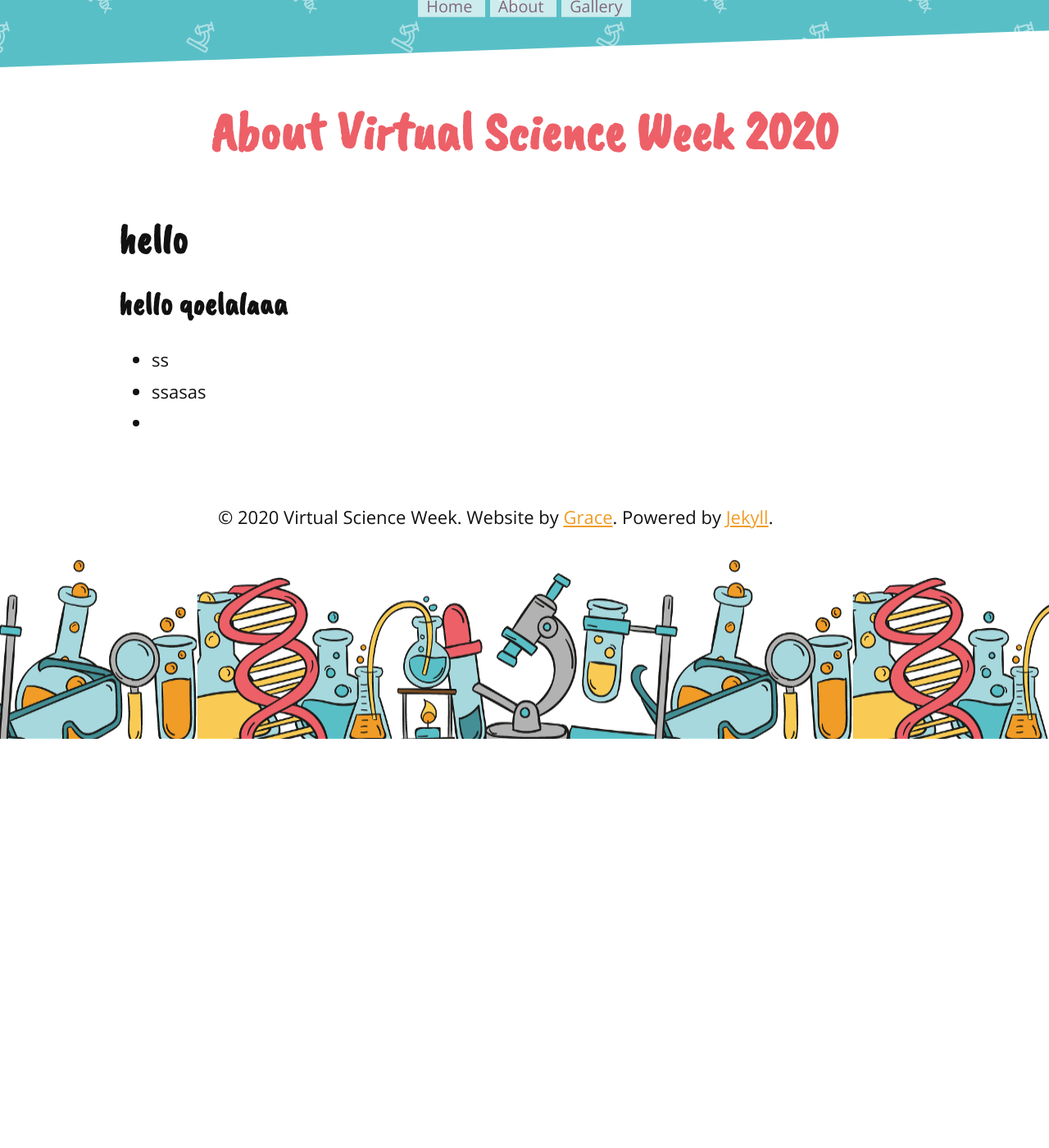
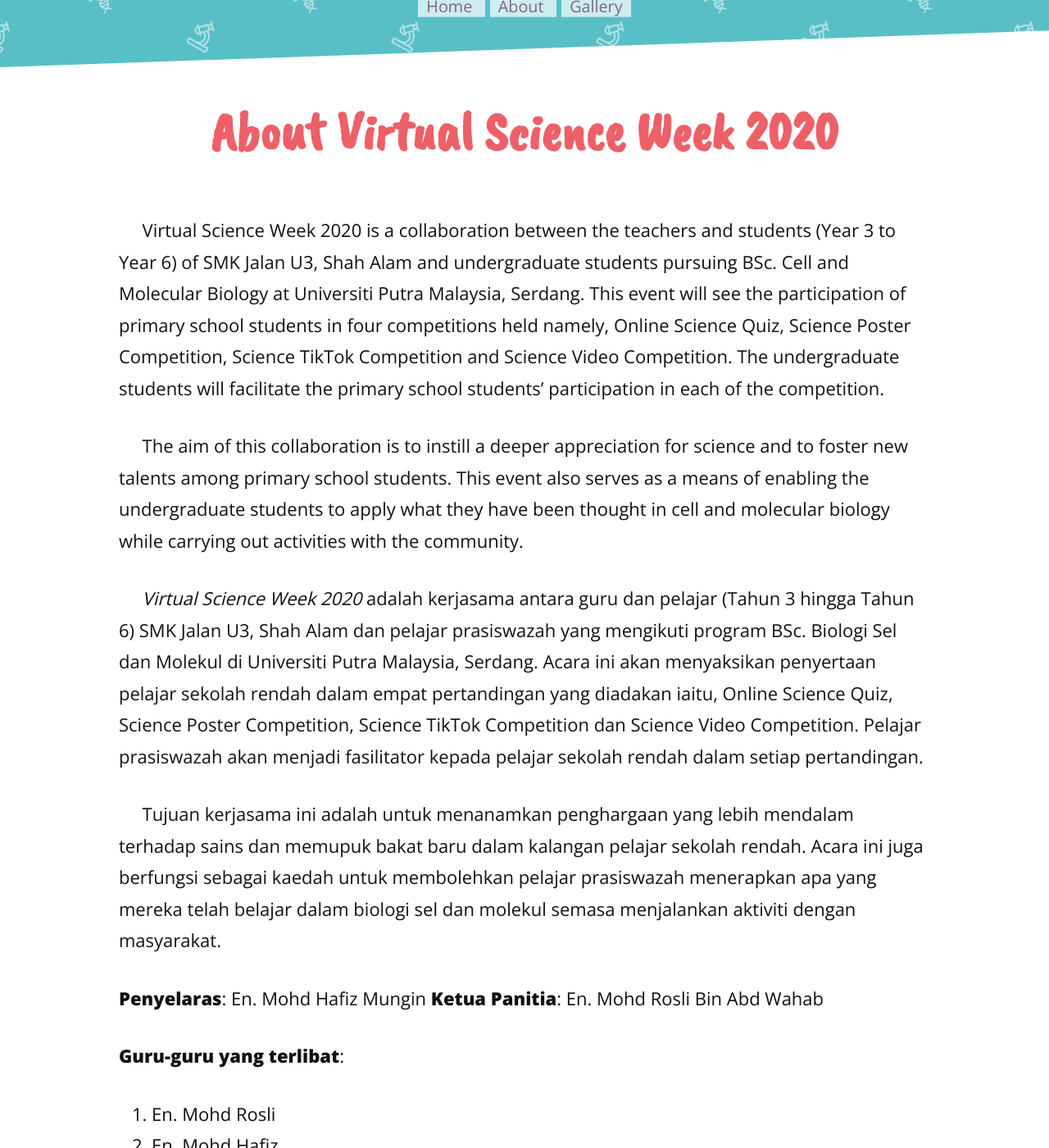
Before and after one commit to evangelistagrace/VSW2020, a Jekyll site: the page built from about.md, in a window 1280 px wide and 1400 px high, scrolled down 280 px. Shown: the whole window at 82% size. Built offline with Jekyll 4.4.1, drawn with Linux system fonts in a browser that asks for light colours; nearby versions of some CDN libraries; before the commit the page ends 1181 px from its top, so only the background shows below that; some of the changed text lies outside the part shown.

Commit message:
Update about.md

```diff
--- a/about.md
+++ b/about.md
@@ -5,9 +5,65 @@
 
 <h1 class="pageTitle">About Virtual Science Week 2020</h1>
 
-## hello
-### hello qoelalaaa
+&nbsp;&nbsp;&nbsp;&nbsp;&nbsp;Virtual Science Week 2020 is a collaboration between the teachers and students (Year 3 to Year 6) of SMK Jalan U3, Shah Alam and undergraduate students pursuing BSc. Cell and Molecular Biology at Universiti Putra Malaysia, Serdang. This event will see the participation of primary school students in four competitions held namely, Online Science Quiz, Science Poster Competition, Science TikTok Competition and Science Video Competition. The undergraduate students will facilitate the primary school students’ participation in each of the competition.
 
-- ss
-- ssasas
--
+&nbsp;&nbsp;&nbsp;&nbsp;&nbsp;The aim of this collaboration is to instill a deeper appreciation for science and to foster new talents among primary school students. This event also serves as a means of enabling the undergraduate students to apply what they have been thought in cell and molecular biology while carrying out activities with the community.
+
+&nbsp;&nbsp;&nbsp;&nbsp;&nbsp;*Virtual Science Week 2020* adalah kerjasama antara guru dan pelajar (Tahun 3 hingga Tahun 6) SMK Jalan U3, Shah Alam dan pelajar prasiswazah yang mengikuti program BSc. Biologi Sel dan Molekul di Universiti Putra Malaysia, Serdang. Acara ini akan menyaksikan penyertaan pelajar sekolah rendah dalam empat pertandingan yang diadakan iaitu, Online Science Quiz, Science Poster Competition, Science TikTok Competition dan Science Video Competition. Pelajar prasiswazah akan menjadi fasilitator kepada pelajar sekolah rendah dalam setiap pertandingan.
+
+&nbsp;&nbsp;&nbsp;&nbsp;&nbsp;Tujuan kerjasama ini adalah untuk menanamkan penghargaan yang lebih mendalam terhadap sains dan memupuk bakat baru dalam kalangan pelajar sekolah rendah. Acara ini juga berfungsi sebagai kaedah untuk membolehkan pelajar prasiswazah menerapkan apa yang mereka telah belajar dalam biologi sel dan molekul semasa menjalankan aktiviti dengan masyarakat.
+
+__Penyelaras__: En. Mohd Hafiz Mungin
+__Ketua Panitia__: En. Mohd Rosli Bin Abd Wahab
+
+__Guru-guru yang terlibat__:
+1.	En. Mohd Rosli
+2.	En. Mohd Hafiz
+3.	Pn. Hasma Bedin
+4.	Pn. Yuzliza
+5.	En. Wan Faizun
+6.	En. Mohd Fadhil
+
+__Program dan guru yang terlibat__:
+- Blog – En. Hafiz
+- Science Video (Tahun 6) – En. Rosli (KP) & Pn. Hasma
+- Science TikTok (Tahun 5) – En. Hafiz
+- Science Poster (Tahun 4) – Pn Yusliza
+- Online Science Quiz (Tahun 3)- En. Wan Faizun & En. Fadhil
+
+__Tarikh- tarikh penting bagi setiap program__
+
+__Science Video Competition__
+•	Video Saringan – 9 hingga 15 Nov
+•	Taklimat Google Meet – 13 Nov
+•	Perjumpaan Google Meet  - Setiap Isnin, Rabu & Jumaat
+16, 18, 20, Nov
+23, 25, 27, Nov
+30 Nov, serta 02, 04 Dis
+•	Tarikh akhir menghantar video – 06 Dis
+•	Pengumuman pemenang – 11 Dis
+
+__Science TikTok Competition__
+•	Taklimat Google Meet – 13 Nov
+•	Online Workshop (Google Meet) – 16 Nov
+•	Bimbingan melalui group Telegram – 17 Nov – 06 Dis
+•	Tarikh akhir muat naik klip video – 06 Dis
+•	Tayangan klip video di blog – 07 – 10 Dis
+•	Pengumuman pemenang – 11 Dis
+
+__Science Poster Competition__
+•	Taklimat Google Meet – 13 Nov
+•	Online Workshop (Google Meet) – 14, 16 Nov
+•	Bimbingan melalui group Telegram – 17 Nov – 06 Dis
+•	Tarikh akhir hantar poster – 06 Dis
+•	Paparan 10 poster terbaik di blog – 07 – 10 Dis
+•	Pengumuman pemenang – 11 Dis
+
+__Online Science Quiz__
+•	Taklimat Google Meet – 13 Nov
+•	Muat naik soalan ke dalam Quizizz
+•	Quizziz dibuka – 07 – 10 Dis
+•	Tarikh akhir menjawab Quizizz – 10 Dis
+•	Pengumuman pemenang – 11 Dis
+
+Untuk maklumat lanjut, sila rujuk poster-poster di [Gallery](http://vsw2020.site/gallery/)
```
